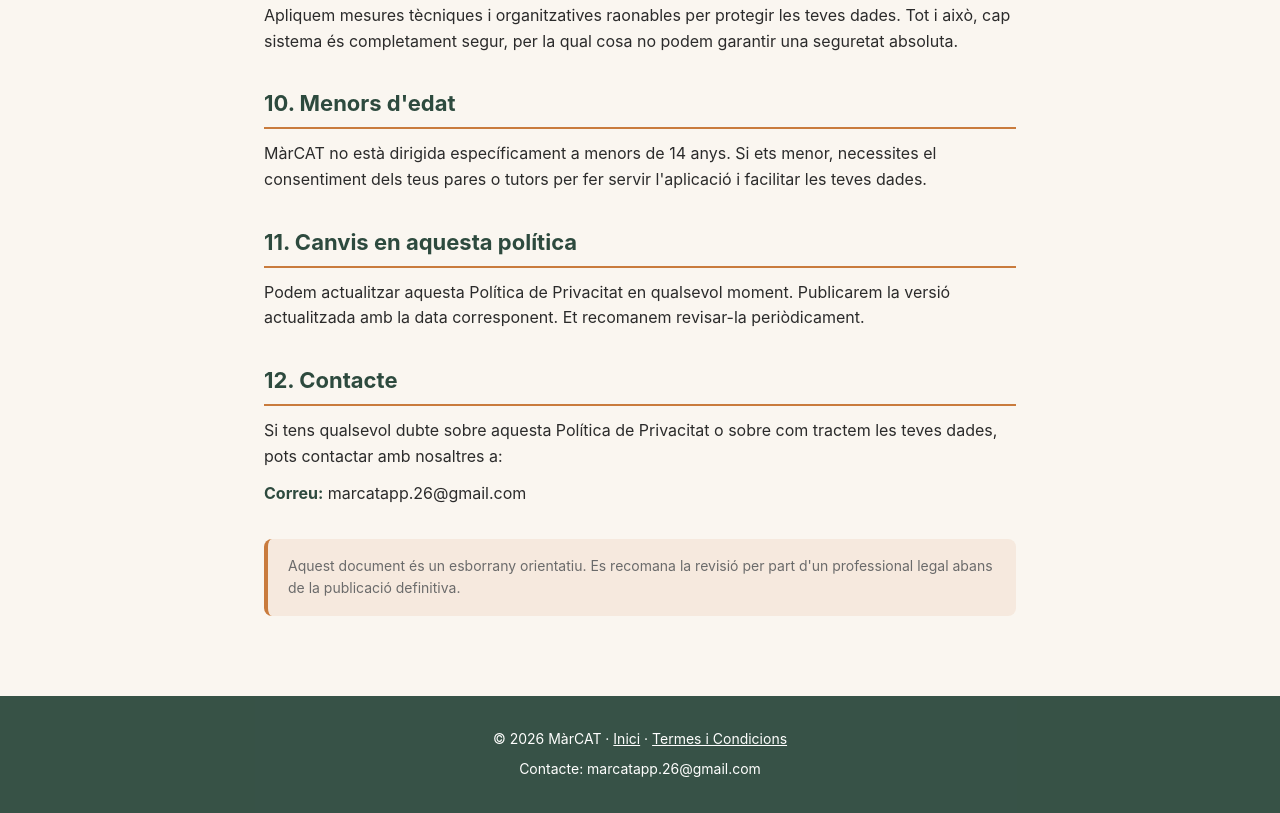
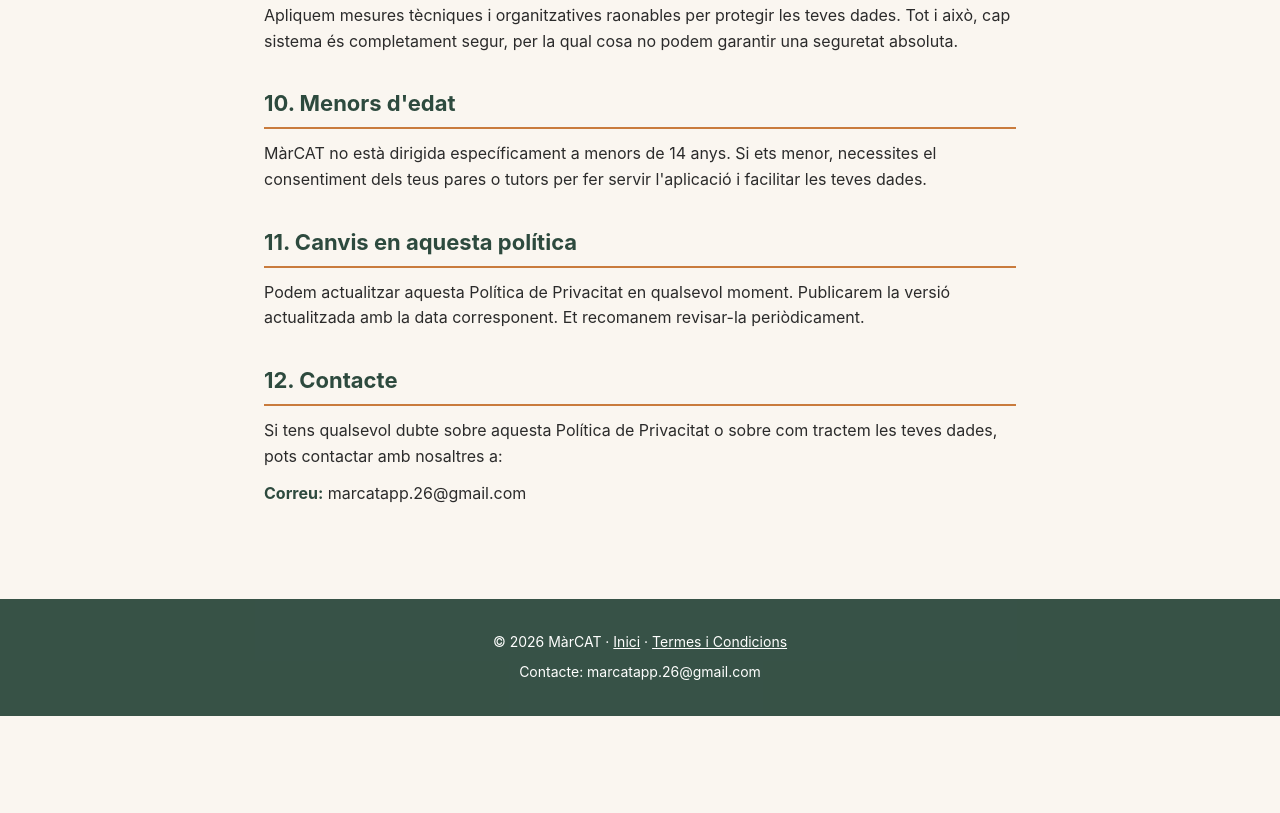
Before and after one commit to MarCAT-app/marcat-web, a plain HTML site: page privacitat.html in a window 1280 px wide. Shown: the part 3150-3963 px from the top of the page. After the commit the page ends 3866 px from the top, so only its background shows below. Drawn offline with Linux system fonts and the light colour scheme.

Commit message:
Update privacitat.html

```diff
--- a/privacitat.html
+++ b/privacitat.html
@@ -165,11 +165,6 @@
     <p>Si tens qualsevol dubte sobre aquesta Política de Privacitat o
       sobre com tractem les teves dades, pots contactar amb nosaltres a:</p>
     <p><strong>Correu:</strong> marcatapp.26@gmail.com</p>
-
-    <div class="nota">
-      Aquest document és un esborrany orientatiu. Es recomana la revisió
-      per part d'un professional legal abans de la publicació definitiva.
-    </div>
   </div>
 
   <footer class="footer">
```
